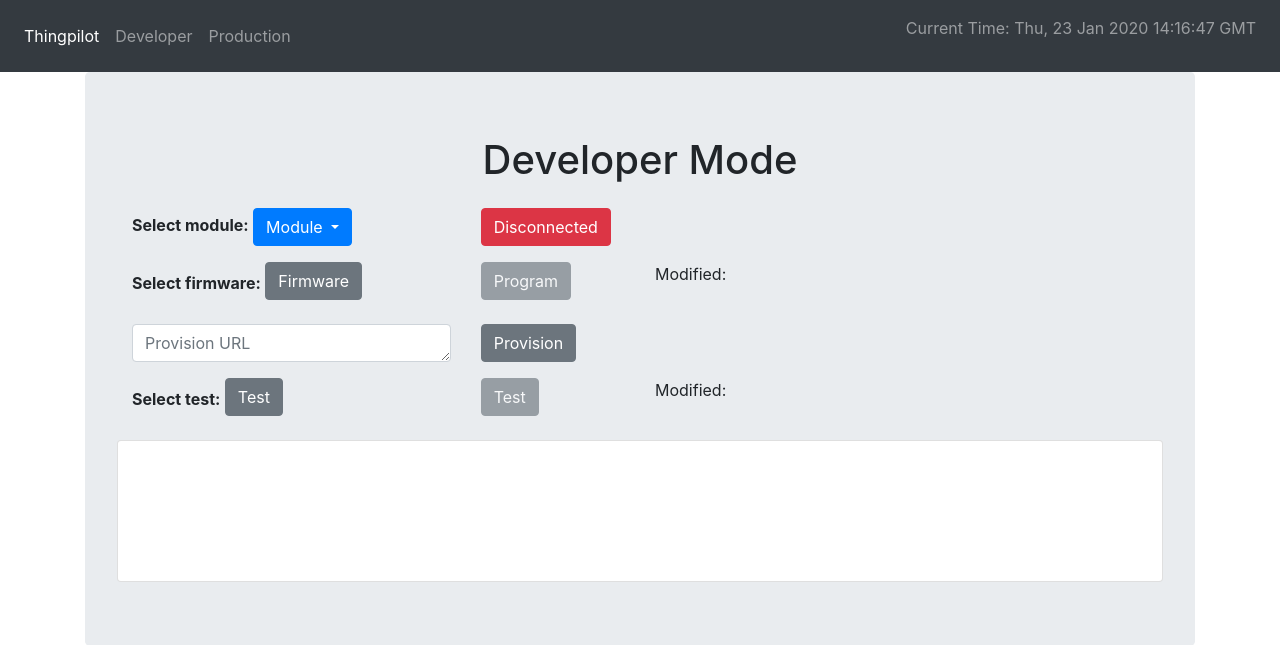
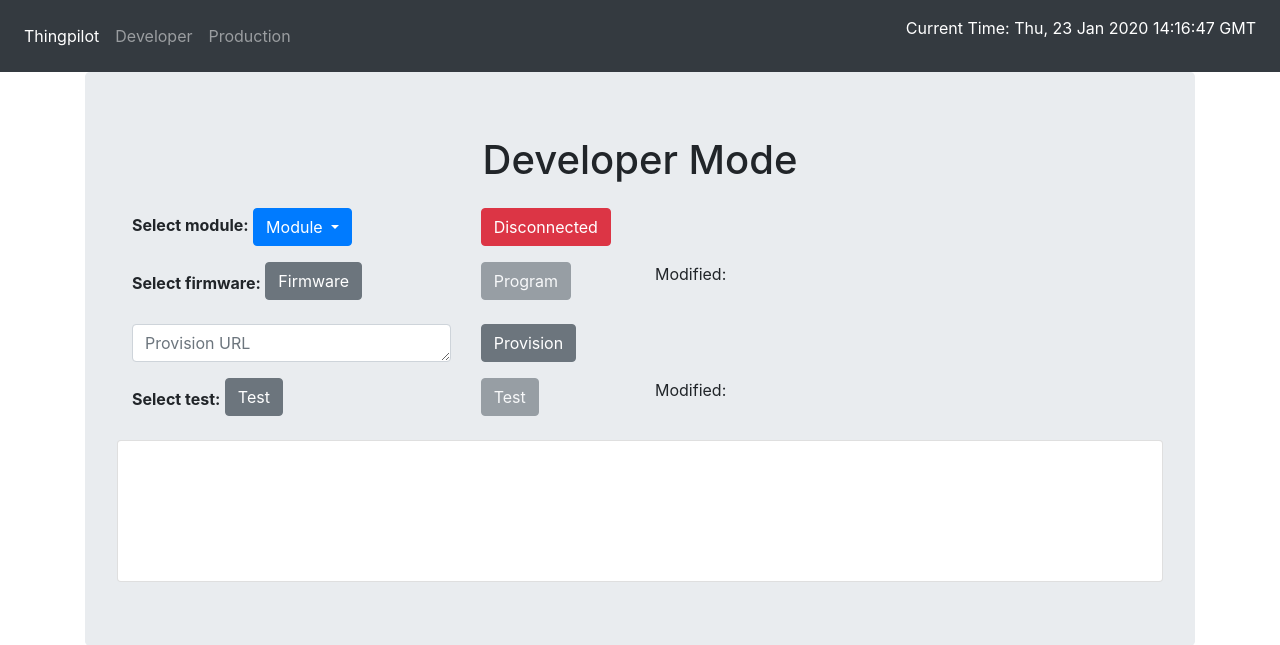
Before and after one commit to thingpilot/rpi_test_platform, a Flask app: page /developer in a window 1280 px wide. Shown: the top 645 px of the page. Run offline with Flask 2, Linux system fonts and the light colour scheme; parts of the project's set-up code (start-up, migrations or seed data) failed here and were passed over; some libraries are stand-ins or nearby versions.

Commit message:
Make clock text white

```diff
--- a/templates/includes/_navbar.html
+++ b/templates/includes/_navbar.html
@@ -16,9 +16,7 @@
     <div class="navbar-collapse collapse w-100 order-3 dual-collapse2">
         <ul class="navbar-nav ml-auto">
             <li class="nav-item active">
-                <div id="wtime">
-                    <p class="nav-link">Current Time: <span id="time"></span></p>
-                </div>
+                <p class="nav-link">Current Time: <span id="time"></span></p>
             </li>
         </ul>
     </div>
```
